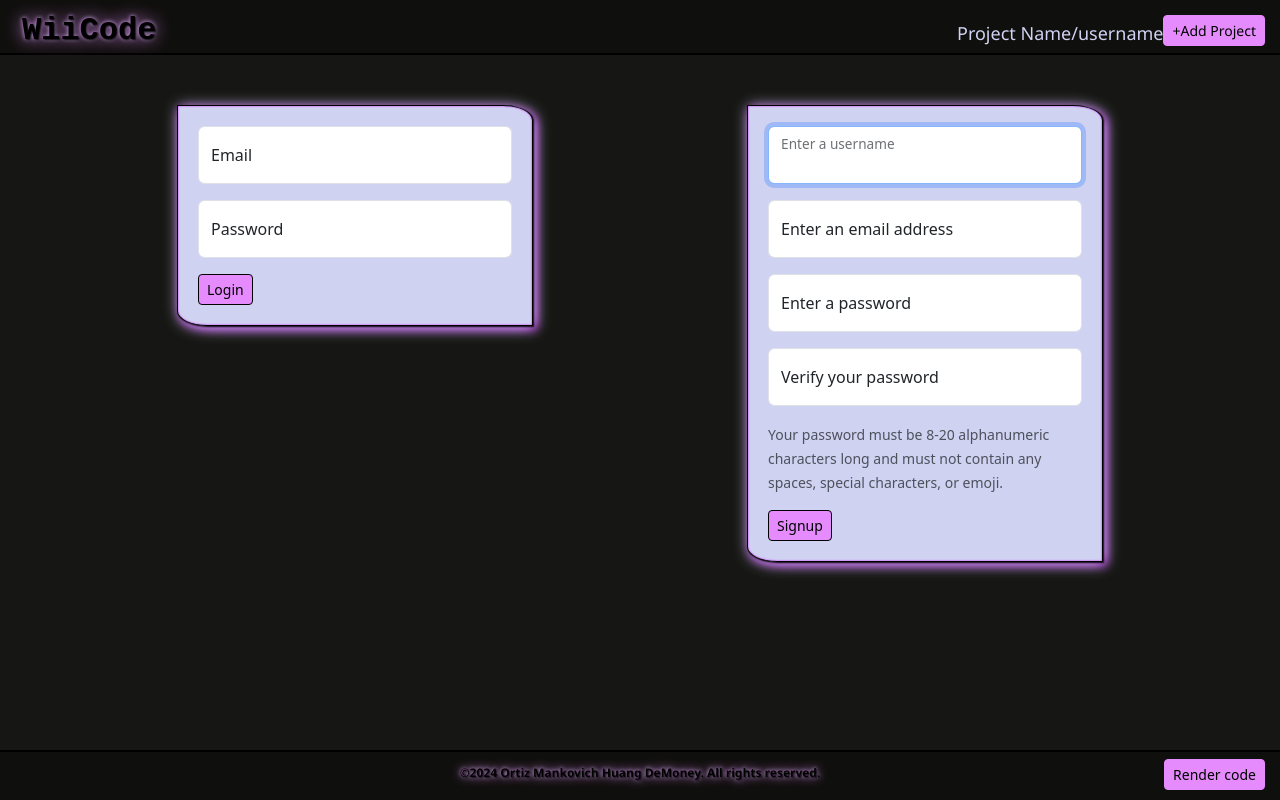
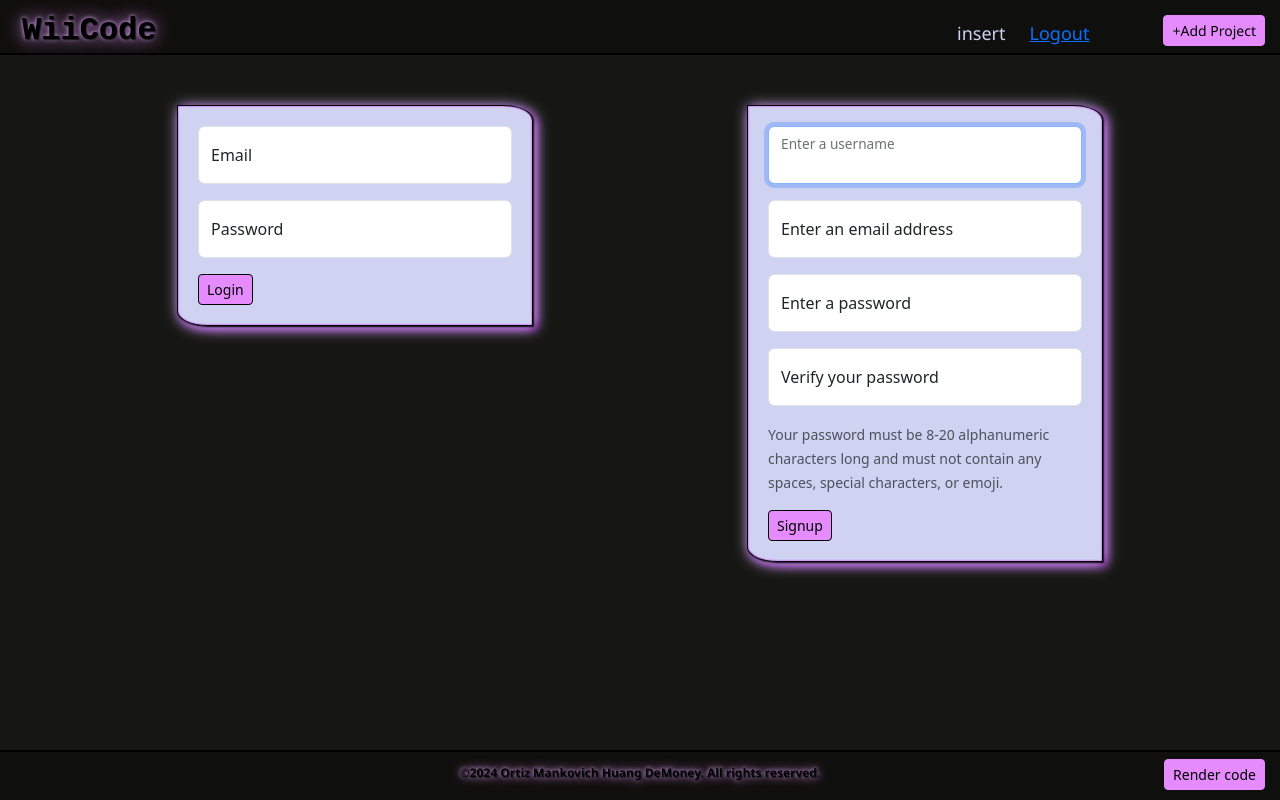
Before and after one commit to mankovich/wii-code, a React (Vite) app: page / in a window 1280 px wide. Built offline with nearby package versions, Linux system fonts and the light colour scheme.

Commit message:
logout link

```diff
--- a/src/components/header/index.jsx
+++ b/src/components/header/index.jsx
@@ -17,21 +17,26 @@ function Header() {
     return (
         <>
             <Container id="app-header">
-                <Row className="" id="app-header">
-                    <Col lg={9} md={8} sm={8} xs={7}>
+                <Row id="app-header">
+                    <Col lg={9} md={8} sm={6} xs={5}>
                         <h1 id="app-title">
                            WiiCode
                         </h1>
                     </Col>
-                    <Col lg="auto" md="auto" sm={2} xs={3}>
+                    <Col lg="auto" md="auto" sm={2} xs={2}>
                         <div id="header-comp1">
-                            <p>Project Name/username</p>
+                            <p>insert</p>
                             {/* <p>insert</p> */}
                         </div>
                     </Col>
-                    <Col lg="auto" md="auto" sm={1} xs={1}>
+                    <Col lg="auto" md="auto" sm={2} xs={2}>
                         <div id="header-comp2">
-                            {/* <p>insert</p> */}
+                            <a href="#">Logout</a>
+                            {/* TODO: handleLogout */}
+                        </div>
+                    </Col>
+                    <Col lg="auto" md="auto" sm={2} xs={2}>
+                        <div id="header-comp3">
                             <NewProjectModal />
                         </div>
                     </Col>
--- a/src/components/header/style.css
+++ b/src/components/header/style.css
@@ -22,17 +22,19 @@
 }
 
 #header-comp1,
-#header-comp2 {
+#header-comp2,
+#header-comp3 {
     color: var(--four);
     font-size: 18px;
     font-family: 'Segoe UI', Tahoma, Geneva, Verdana, sans-serif;
 }
 
-#header-comp1 {
+#header-comp1,
+#header-comp2 {
     padding-top: 20px;
 }
 
-#header-comp2 {
+#header-comp3 {
     position: fixed;
     right: 15px;
     top: 15px;
```
